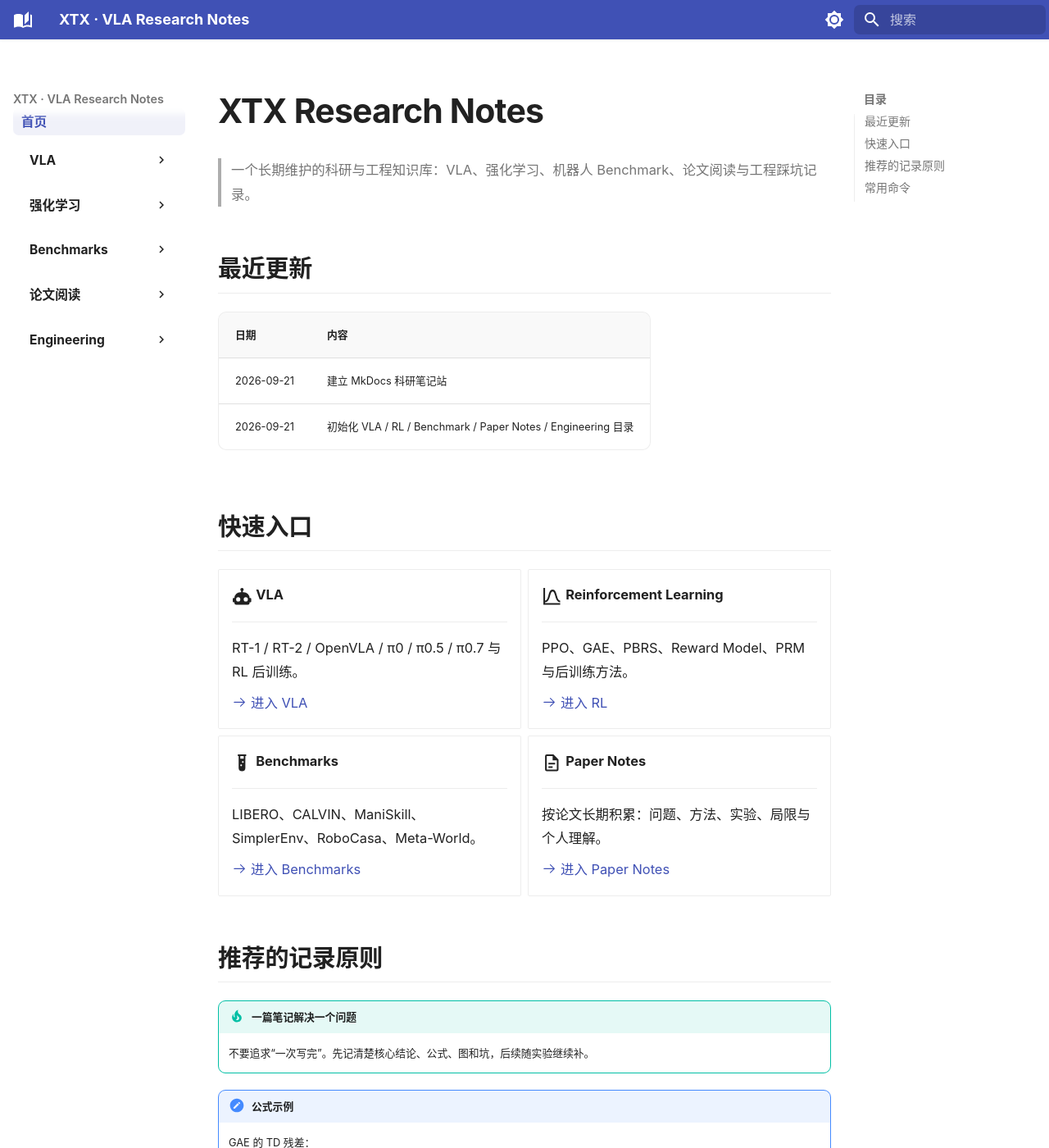
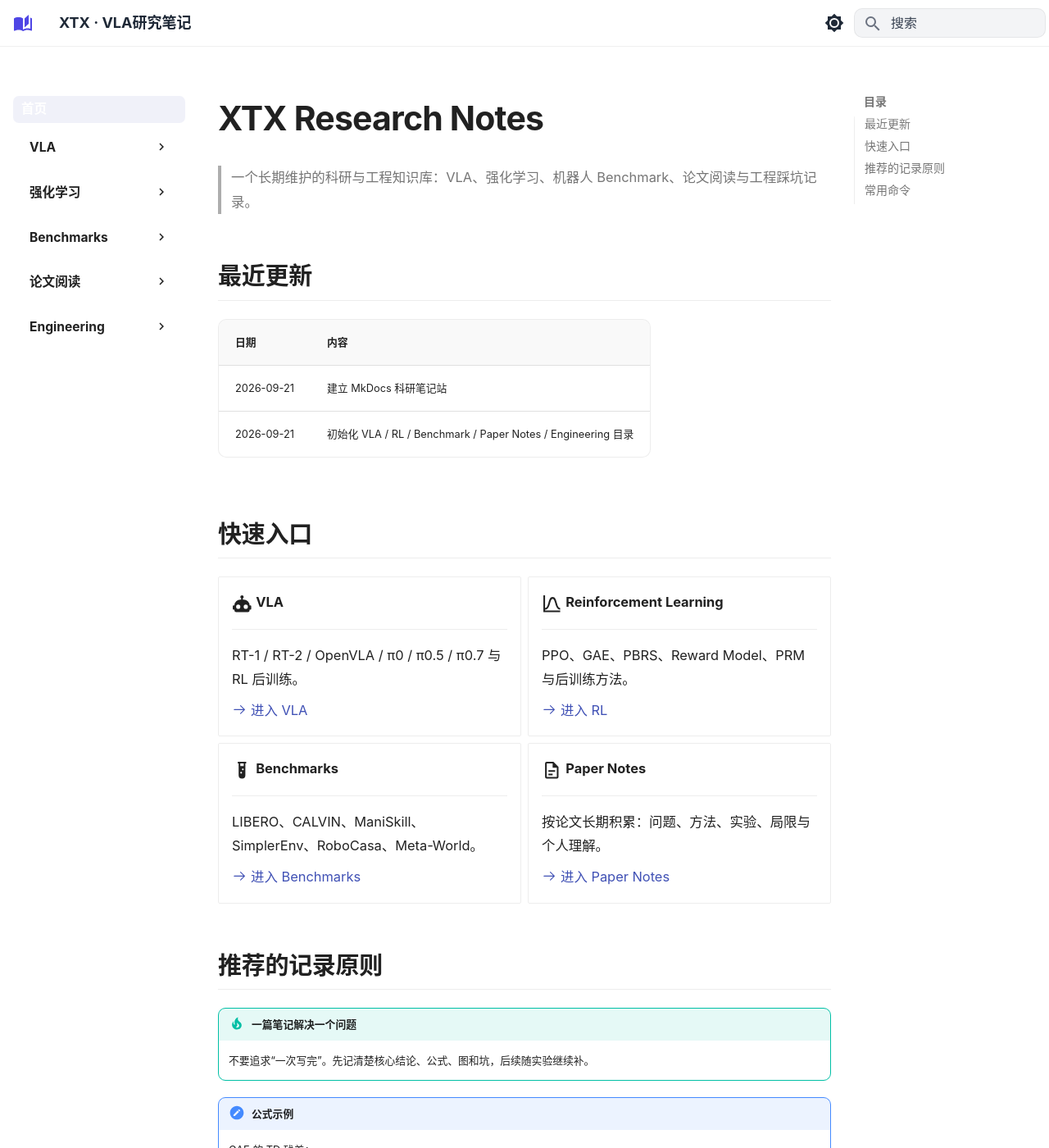
Before and after one commit to xtx1216/research-notes, an MkDocs documentation site: the page built from docs/index.md, in a window 1280 px wide and 1400 px high. Shown: the whole window at 82% size. Built offline with MkDocs 1.6.1 and Material for MkDocs 9.7.7, drawn with Linux system fonts in a browser that asks for light colours.

Commit message:
update notes

```diff
--- a/docs/assets/stylesheets/extra.css
+++ b/docs/assets/stylesheets/extra.css
@@ -124,12 +124,6 @@ body {
   font-weight: 650;
 }
 
-.md-sidebar--primary .md-nav--primary > .md-nav__title {
-  color: var(--md-default-fg-color--light);
-  font-size: 0.72rem;
-  font-weight: 600;
-}
-
 .md-sidebar--primary .md-nav .md-nav .md-nav__link {
   color: var(--md-default-fg-color--light);
   font-size: 0.76rem;
@@ -141,7 +135,7 @@ body {
 }
 
 .md-sidebar__scrollwrap {
-  padding-top: 0.5rem;
+  padding-top: 0.2rem;
 }
 
 /* -------------------------
@@ -357,3 +351,55 @@ mjx-container[display="true"] {
     margin-top: 2.2rem;
   }
 }
+
+/* -------------------------
+   Hide duplicated sidebar site title on desktop
+   ------------------------- */
+
+@media screen and (min-width: 76.25em) {
+  .md-sidebar--primary .md-nav--primary > .md-nav__title {
+    display: none;
+  }
+}
+
+/* =========================================================
+   Header redesign - light academic style
+   ========================================================= */
+
+.md-header {
+  background: #ffffff;
+  color: #1f2937;
+  box-shadow: none;
+  border-bottom: 1px solid rgba(0, 0, 0, 0.06);
+}
+
+.md-header__title,
+.md-header__button,
+.md-header__topic,
+.md-header__topic .md-ellipsis {
+  color: #1f2937 !important;
+}
+
+.md-logo {
+  color: #4f46e5 !important;
+}
+
+.md-search__form {
+  background: #f3f4f6 !important;
+  border: 1px solid rgba(0, 0, 0, 0.06);
+  border-radius: 10px;
+  box-shadow: none;
+}
+
+.md-search__input,
+.md-search__input::placeholder {
+  color: #374151 !important;
+}
+
+.md-search__icon {
+  color: #6b7280 !important;
+}
+
+.md-header__inner {
+  min-height: 2.8rem;
+}
--- a/mkdocs.yml
+++ b/mkdocs.yml
@@ -2,7 +2,7 @@
 # 基本信息
 # ============================================================
 
-site_name: XTX · VLA Research Notes
+site_name: XTX · VLA研究笔记
 site_url: https://xtx1216.github.io/research-notes/
 site_description: VLA / Reinforcement Learning / Robotics / Research Notes
 site_author: xtx
@@ -28,7 +28,7 @@ theme:
     # 浅色模式
     - media: "(prefers-color-scheme: light)"
       scheme: default
-      primary: indigo
+      primary: white
       accent: indigo
       toggle:
         icon: material/brightness-7
```
